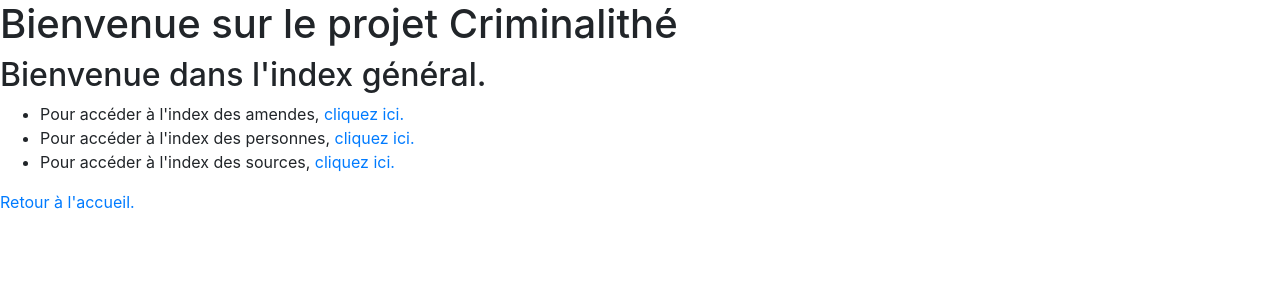
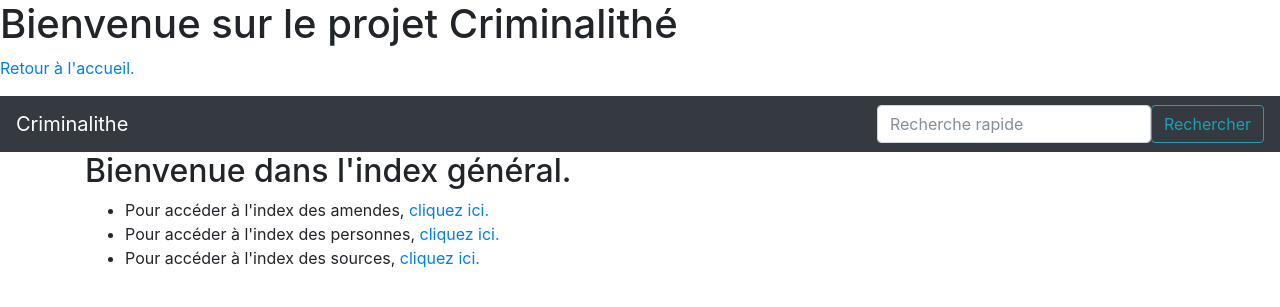
Before and after one commit to ValentinDeCraene/Projet_Criminalithe, a Flask app: page /Index/ in a window 1280 px wide. Shown: the top 307 px of the page. Run offline with Flask 2, Linux system fonts and the light colour scheme; some libraries are stand-ins or nearby versions.

Commit message:
ajout des barres de navigation et des formulaires de recherche, insertion d'une barre de recherche rapide dans le container

```diff
--- a/Criminalithe/app/routes.py
+++ b/Criminalithe/app/routes.py
@@ -1,4 +1,4 @@
-from flask import Flask, render_template
+from flask import Flask, render_template, request
 from .app import app
 from .modeles.donnees import Source, Amendes, Personnes
 @app.route("/")
@@ -38,3 +38,15 @@ def index_personnes():
 def index_sources():
     sources = Source.query.all()
     return render_template("pages/Index_sources.html", sources=sources)
+
+@app.route("/recherche")
+def recherche():
+    motclef = request.args.get("keyword", None)
+    resultats = []
+    titre = "Recherche"
+    if motclef:
+        resultats = Amendes.query.filter(
+            Amendes.amendes_transcription.like("%{}%".format(motclef))
+        ).all()
+        titre = "Résultat pour la recherche `" + motclef + "`"
+    return render_template("pages/recherche.html", resultats=resultats, titre=titre)
--- a/Criminalithe/app/templates/conteneur.html
+++ b/Criminalithe/app/templates/conteneur.html
@@ -7,11 +7,25 @@
     </head>
     <body>
         <div><h1>Bienvenue sur le projet Criminalithé</h1></div>
-        <div>{% block corps%}{%endblock%}</div>
         <div>
             <p>
                 <a href="{{url_for('accueil')}}">Retour à l'accueil.</a>
             </p>
         </div>
+        <nav class="navbar navbar-expand-md navbar-dark bg-dark justify-content-between">
+        <a class="navbar-brand" href="{{ url_for('accueil') }}">Criminalithe</a>
+        <form class="form-inline" action="{{url_for("recherche")}}" method="GET">
+          <input class="form-control" name="keyword" type="search" placeholder="Recherche rapide" aria-label="Recherche">
+          <button class="btn btn-outline-info" type="submit">Rechercher</button>
+        </form>
+      </nav>
+      {% block afternav %}{%endblock%}
+      <div class="container">
+        <div class="row">
+            <div class="col">
+            {% block corps %}{% endblock %}
+            </div>
+        </div>
+      </div>
     </body>
 </html>
--- a/Criminalithe/app/templates/pages/accueil.html
+++ b/Criminalithe/app/templates/pages/accueil.html
@@ -1,5 +1,7 @@
 {% extends "conteneur.html" %}
-
+{% block afternav %}
+    {% include "partials/recherche.html" %}
+{%endblock%}
 {% block corps %}
 
 
```
